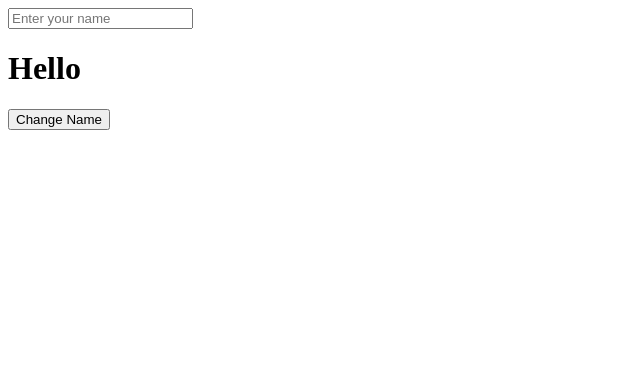
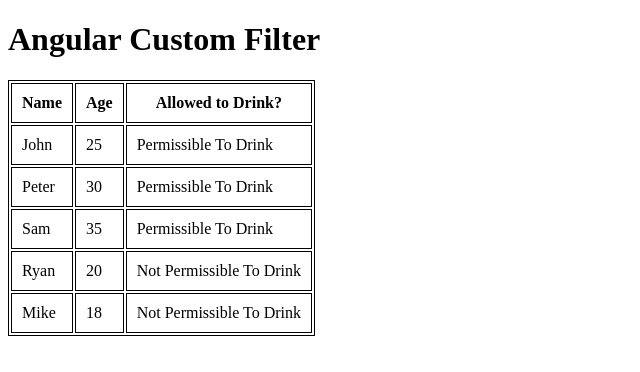
Before and after one commit to 1TusharSharma1/Angular-tut, a plain HTML site: page index.html in a window 1280 px wide. Shown: the whole page, without its empty margins (0-640 px from the left). Drawn offline with nearby package versions, Linux system fonts and the light colour scheme.

Commit message:
Concept: Custom Filter

```diff
--- a/app.js
+++ b/app.js
@@ -2,18 +2,30 @@ let myModule = angular.module("moduleName", []);
 
 myModule.controller("myController", [
   "$scope", function ($scope) {
-    $scope.changeName = function (name) {
-      if(!name){
-        return;
-      }
-      var output =" ";
-      for(let i = 0; i < name.length;i++){
-        if(i> 0 && name[i] == name[i].toUpperCase()){
-          output +=" ";
-      }
-      output += name[i];
+    $scope.obj= [{
+      name: "John",
+      age: 25,
+      address: "New York"
+    },
+    {
+      name: "Peter",
+      age: 30,
+      address: "California"
+    },
+    {
+      name: "Sam",
+      age: 35,
+      address: "Texas"
+    },
+    {
+      name: "Ryan",
+      age: 20,
+      address: "Florida"
     }
-    $scope.output = output;
-  }
+  ,{
+    name: "Mike",
+    age: 18,
+    address: "Washington"
+  }];
 }
 ]);
--- /dev/null
+++ b/filter.js
@@ -0,0 +1,10 @@
+myModule.filter("customFilter", function () {
+    return function(age){
+        if(age>21){
+            return "Permissible To Drink";
+        }
+        else{
+            return "Not Permissible To Drink";
+        }
+    }
+});
--- a/index.html
+++ b/index.html
@@ -6,14 +6,27 @@
     <title>Angular</title>
     <script src="https://ajax.googleapis.com/ajax/libs/angularjs/1.8.2/angular.min.js"></script>
     <script src="app.js"></script>
+    <script src="filter.js"></script>
     <link rel="stylesheet" href="./style.css">
 </head>
 <body ng-app = "moduleName">
     <div ng-controller= "myController" >
-        <input ng-model="name" type="text" placeholder="Enter your name">
-        <h1>Hello {{name}}</h1>
-        <button ng-click="changeName(name)">Change Name</button>
-        <h1>{{output}}</h1>
+        <h1>Angular Custom Filter</h1>
+        <table>
+            <thead>
+                <tr>
+                    <th>Name</th>
+                    <th>Age</th>
+                    <th>Allowed to Drink?</th>
+                </tr>
+            </thead>
+            <tbody>
+                <tr ng-repeat = "people in obj">
+                    <td>{{people.name}}</td>
+                    <td>{{people.age}}</td>
+                    <td>{{people.age | customFilter}}</td>
+                </tr>
+        </table>
 
     </div>
 
--- a/style.css
+++ b/style.css
@@ -3,3 +3,12 @@
   justify-content: center;
   align-items: center;
 }
+table{
+
+
+  border: 1px solid black;
+}
+th, td{
+  border: 1px solid black;
+  padding: 10px;
+}
```
